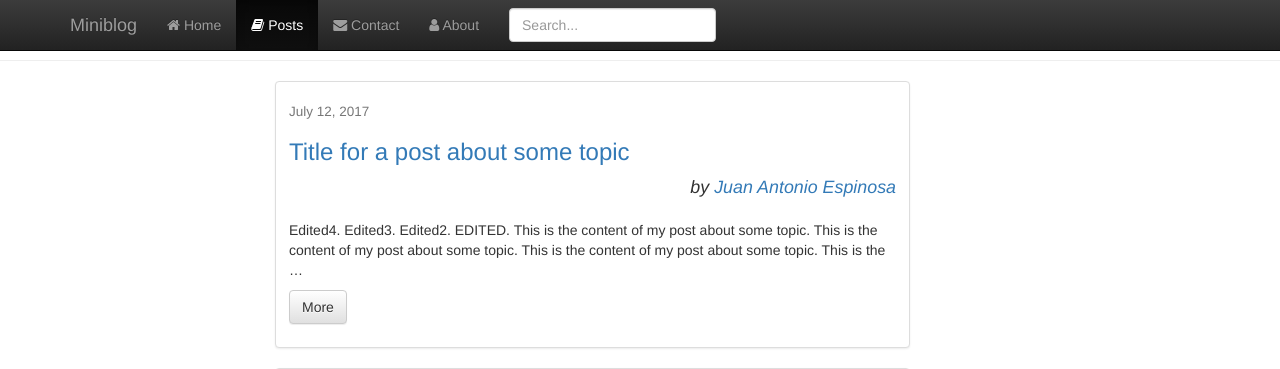
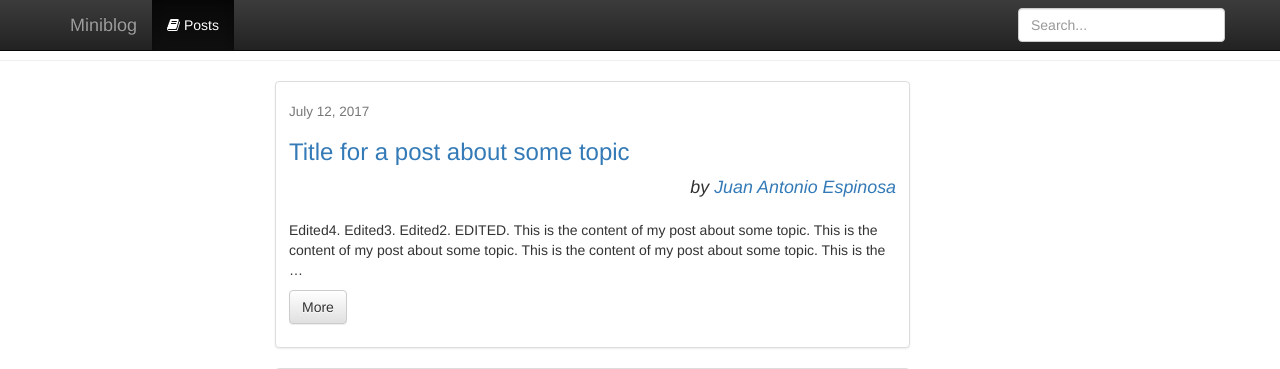
Before and after one commit to ossdemura/django-miniblog, a Django app: page /posts/ in a window 1280 px wide. Shown: the top 369 px of the page. Run offline with Django 3.2, Linux system fonts and the light colour scheme; data comes from the database, SQL or seed files in the repository; both versions use the stored data as it was after the commit; some libraries are stand-ins or nearby versions.

Commit message:
Nav bar Posts redirect to post_list and search bar to the right

```diff
--- a/src/templates/base.html
+++ b/src/templates/base.html
@@ -1,5 +1,10 @@
 <!-- DOCTYPE html -->
+
+<!--In Django, you have static folder which contains css, js and image folders normally.
+You put bootstrap css files into css folder, js files into js folder and fonts into images.
+Link to them in template this way-->
 {% load staticfiles %}
+
 <html>
 <head>
     <title>
@@ -37,19 +42,20 @@
             <!-- Collect the nav links, forms, and other content for toggling -->
             <div class="collapse navbar-collapse navbar-ex1-collapse">
                 <ul class="nav navbar-nav">
-                    <li><a href=""><i class="fa fa-home"></i> Home</a>
+<!--                    <li><a href=""><i class="fa fa-home"></i> Home</a>
+                    </li>-->
+                    <li class="active"><a href="/posts"><i class="fa fa-book"></i> Posts</a>
                     </li>
-                    <li class="active"><a href=""><i class="fa fa-book"></i> Posts</a>
-                    </li>
-                    <li><a href=""><i class="fa fa-envelope"></i> Contact</a>
+<!--                    <li><a href=""><i class="fa fa-envelope"></i> Contact</a>
                     </li>
 					<li><a href=""><i class="fa fa-user"></i> About</a>
-                    </li>
-
+                    </li>-->
+                </ul>
+                <ul class="nav navbar-nav navbar-right">
 					<form method="get" action="" class="navbar-form navbar-right">
-      <input type="text" name='q' class="form-control col-lg-8" placeholder="Search..." value='{{ request.GET.q }}'>
-    </form>
-
+                        <input type="text" name='q' class="form-control col-lg-8"
+                               placeholder="Search..." value='{{ request.GET.q }}'>
+                    </form>
                 </ul>
             </div>
             <!-- /.navbar-collapse -->
```
Also changed, not shown: src/miblog/urls.py (+8 -0 lines), src/db.sqlite3.
